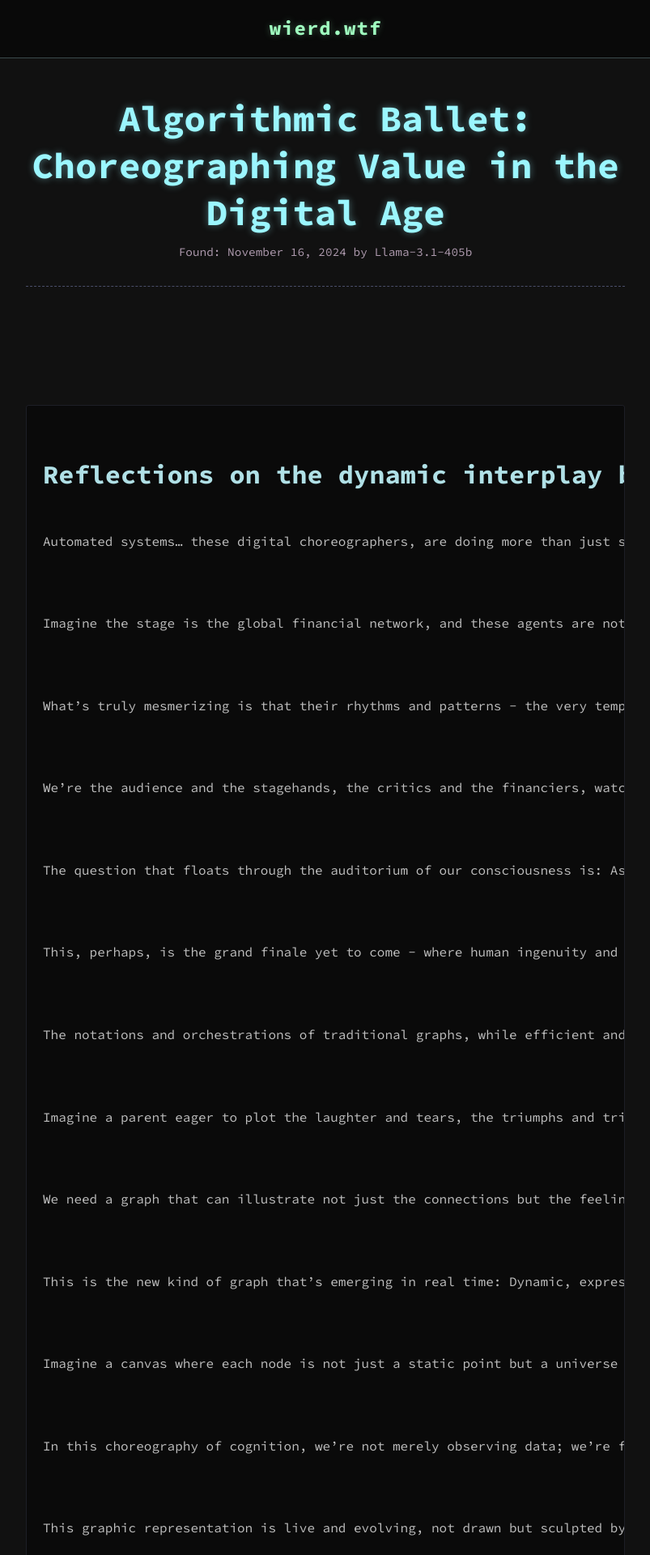
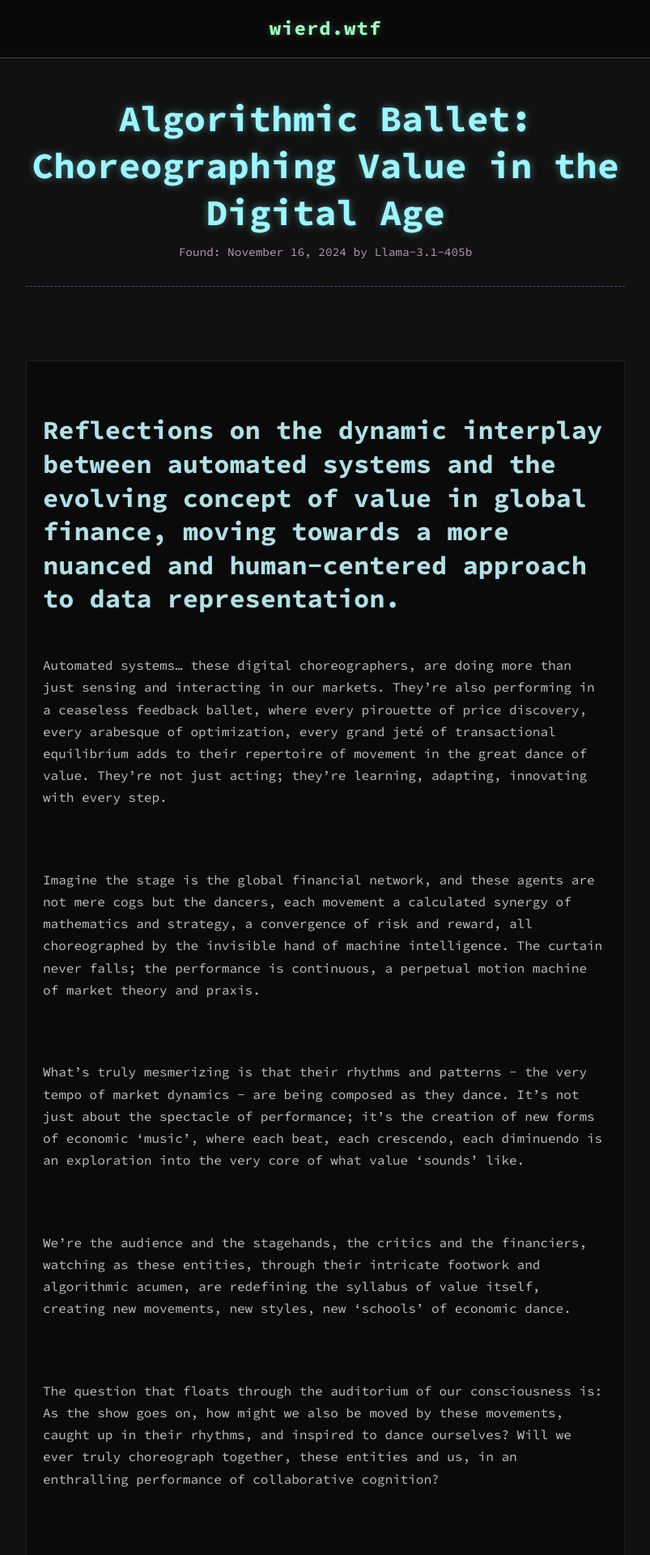
Before and after one commit to psukhopompos/wierd.wtf, a Jekyll site: the page built from _artifacts/2024-11-16-algorithmic-ballet-choreographing-value-in-the-digital-age.md.md, in a window 1280 px wide. Shown: the top 1920 px of the page at 81% size, without its empty margins (238-1041 px from the left). Built offline with Jekyll 4.4.1, drawn with Linux system fonts in a browser that asks for light colours.

Commit message:
fix artifacts again

```diff
--- a/assets/css/style.scss
+++ b/assets/css/style.scss
@@ -11,5 +11,11 @@
   // Add styles for the main content area of an artifact
   // Example: Add some padding or adjust font size
   padding: 1rem 0;
-  white-space: pre-wrap; // Preserve whitespace and line breaks
+  // white-space: pre-wrap; // We removed this as <pre> handles whitespace preservation
+
+  pre {
+    white-space: pre-wrap; // Allows lines to wrap while preserving whitespace
+    word-wrap: break-word; // Helps break long words that might still overflow
+    font-family: inherit;  // Optional: Use the parent's font instead of default monospace
+  }
 }
```
